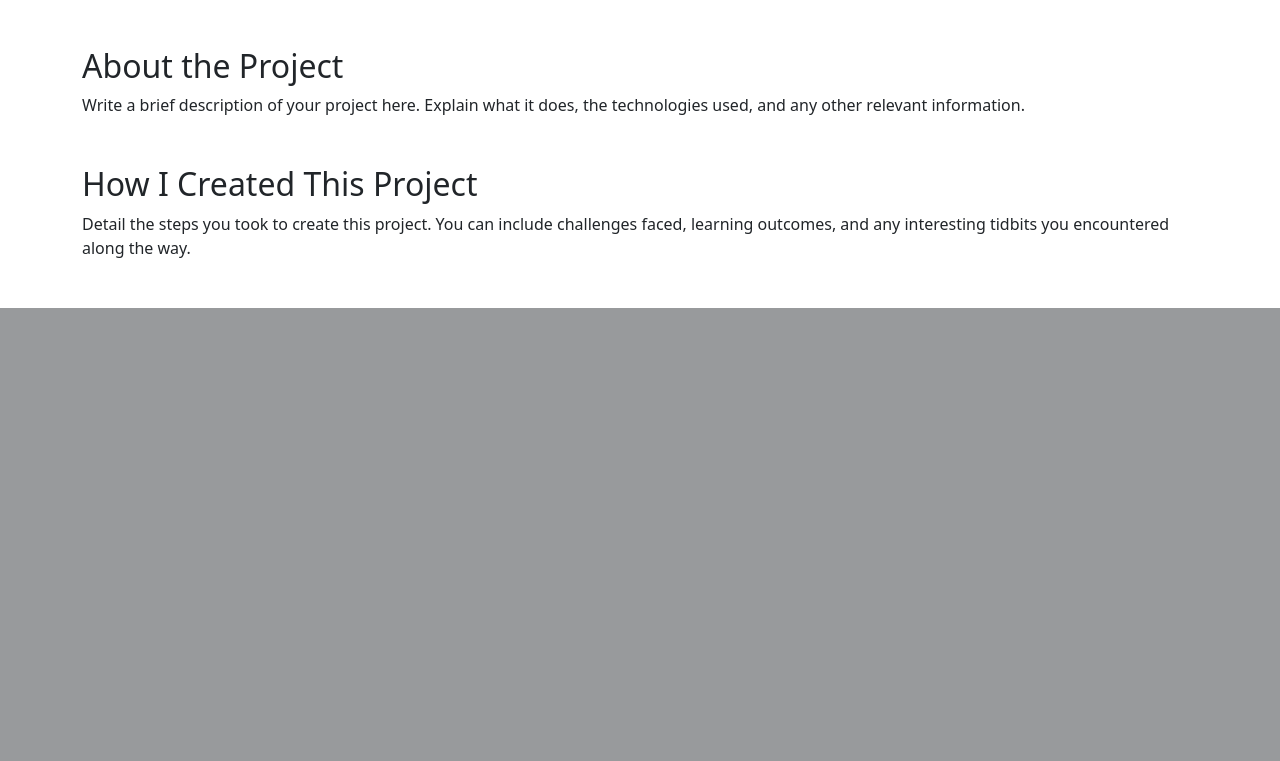
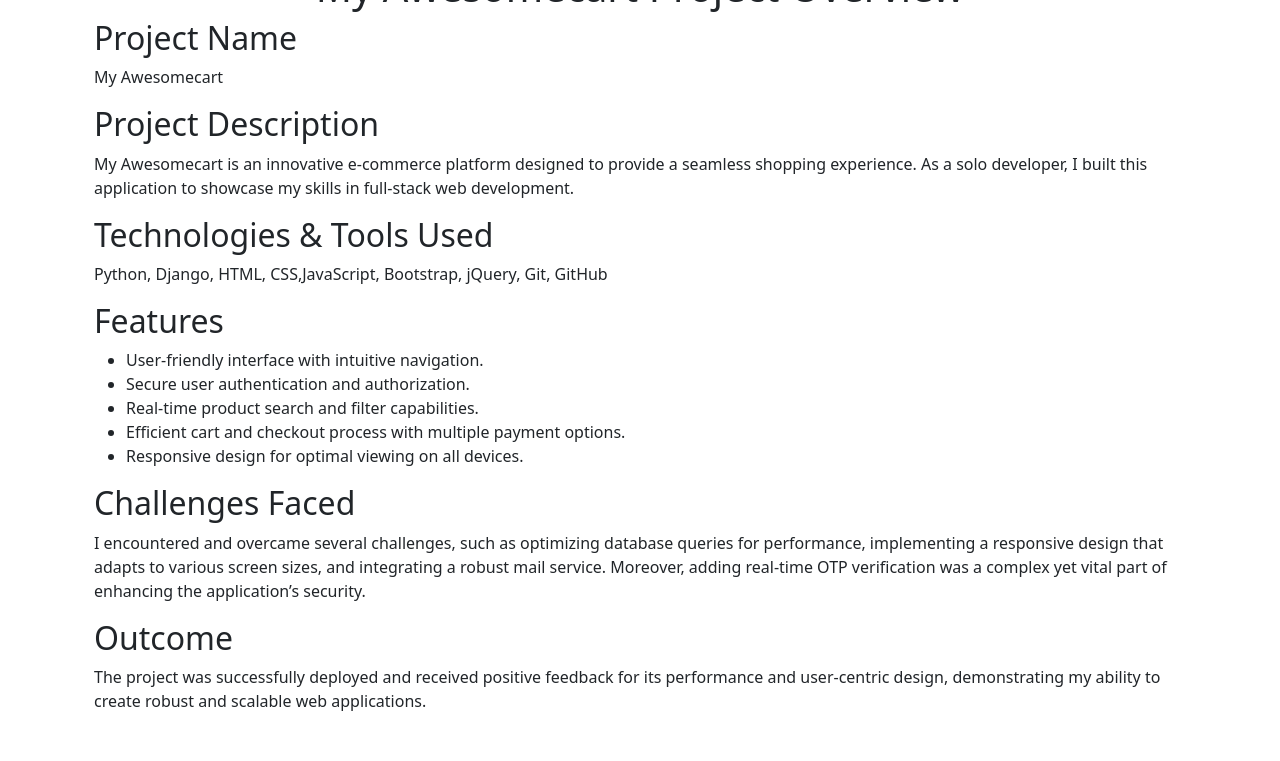
Before and after one commit to Mannu258/Portfolio-With-Flask, a Flask app: page /project-showcase/MAC in a window 1280 px wide. Shown: the part 749-1510 px from the top of the page. Before the commit the page ends 1057 px from the top, so only its background shows below. Run offline with Flask 3, Linux system fonts and the light colour scheme.

Commit message:
added My awesome cart project pages

```diff
--- a/templates/Projects/MAC.html
+++ b/templates/Projects/MAC.html
@@ -14,33 +14,35 @@
 <body>
   <main>
     <div class="container my-5">
-            <h1 class="text-center mb-4">My Awesomecart</h1>
+      <h1 class="text-center mb-4">My Project</h1>
 
       <!-- Project Images -->
       <div id="projectImages" class="carousel slide" data-bs-ride="carousel">
         <div class="carousel-inner">
           <div class="carousel-item active">
-                  <img src="https://picsum.photos/1920/1080" class="d-block w-100" alt="Project Image 1">
+            <img class="d-block w-100" src="{{ url_for('static', filename='projects/MAC/1.png') }}">
           </div>
           <div class="carousel-item">
-                  <img src="https://picsum.photos/1921/1081" class="d-block w-100" alt="Project Image 2">
+            <img class="d-block w-100" src="{{ url_for('static', filename='projects/MAC/2.png') }}">
           </div>
           <div class="carousel-item">
-                    <img src="https://picsum.photos/1922/1082" class="d-block w-100" alt="Project Image 2">
+            <img class="d-block w-100" src="{{ url_for('static', filename='projects/MAC/3.png') }}">
           </div>
           <div class="carousel-item">
-                    <img src="https://picsum.photos/1923/1083" class="d-block w-100" alt="Project Image 2">
+            <img class="d-block w-100" src="{{ url_for('static', filename='projects/MAC/4.png') }}">
           </div>
           <div class="carousel-item">
-                    <img src="https://picsum.photos/1924/1084" class="d-block w-100" alt="Project Image 2">
+            <img class="d-block w-100" src="{{ url_for('static', filename='projects/MAC/5.png') }}">
           </div>
           <div class="carousel-item">
-                    <img src="https://picsum.photos/1925/1085" class="d-block w-100" alt="Project Image 2">
+            <img class="d-block w-100" src="{{ url_for('static', filename='projects/MAC/6.png') }}">
           </div>
           <div class="carousel-item">
-                    <img src="https://picsum.photos/1926/1086" class="d-block w-100" alt="Project Image 2">
+            <img class="d-block w-100" src="{{ url_for('static', filename='projects/MAC/7.png') }}">
           </div>
-                <!-- Add more images if needed -->
+          <div class="carousel-item">
+            <img class="d-block w-100" src="{{ url_for('static', filename='projects/MAC/8.png') }}">
+          </div>
         </div>
         <button class="carousel-control-prev" type="button" data-bs-target="#projectImages" data-bs-slide="prev">
           <span class="carousel-control-prev-icon" aria-hidden="true"></span>
@@ -53,18 +55,44 @@
       </div>
 
       <!-- About the Project -->
-            <div class="my-5">
-              <h2>About the Project</h2>
-              <p>Write a brief description of your project here. Explain what it does, the technologies used, and any other relevant information.</p>
-            </div>
+      <section class="container mt-5">
+        <header>
+          <h1 class="text-center">My Awesomecart Project Overview</h1>
+        </header>
 
-            <!-- How I Created This Project -->
-            <div class="my-5">
-              <h2>How I Created This Project</h2>
-              <p>Detail the steps you took to create this project. You can include challenges faced, learning outcomes, and any interesting tidbits you encountered along the way.</p>
-            </div>
-          </div>
+        <article>
+          <h2>Project Name</h2>
+          <p>My Awesomecart</p>
 
+          <h2>Project Description</h2>
+          <p>My Awesomecart is an innovative e-commerce platform designed to provide a seamless shopping experience. As
+            a solo developer, I built this application to showcase my skills in full-stack web development.</p>
+
+          <h2>Technologies & Tools Used</h2>
+          <p>
+            Python, Django, HTML, CSS,JavaScript, Bootstrap, jQuery, Git, GitHub
+          </p>
+
+          <h2>Features</h2>
+          <ul>
+            <li>User-friendly interface with intuitive navigation.</li>
+            <li>Secure user authentication and authorization.</li>
+            <li>Real-time product search and filter capabilities.</li>
+            <li>Efficient cart and checkout process with multiple payment options.</li>
+            <li>Responsive design for optimal viewing on all devices.</li>
+          </ul>
+
+          <h2>Challenges Faced</h2>
+          <p>I encountered and overcame several challenges, such as optimizing database queries for performance,
+            implementing a responsive design that adapts to various screen sizes, and integrating a robust mail service.
+            Moreover, adding real-time OTP verification was a complex yet vital part of enhancing the application’s
+            security.</p>
+
+          <h2>Outcome</h2>
+          <p>The project was successfully deployed and received positive feedback for its performance and user-centric
+            design, demonstrating my ability to create robust and scalable web applications.</p>
+        </article>
+      </section>
   </main>
   <script src="https://cdn.jsdelivr.net/npm/@popperjs/core@2.11.8/dist/umd/popper.min.js"
     integrity="sha384-I7E8VVD/ismYTF4hNIPjVp/Zjvgyol6VFvRkX/vR+Vc4jQkC+hVqc2pM8ODewa9r"
--- a/templates/Projects/OG.html
+++ b/templates/Projects/OG.html
@@ -2,7 +2,7 @@
 <html lang="en">
 
 <head>
-  <title>My Awesomecart</title>
+  <title>OG Movers</title>
   <link rel="shortcut icon" type="image/icon" href="{{ url_for('static', filename='assets/logo/favicon.png') }}" />
 
   <meta charset="utf-8" />
@@ -60,8 +60,6 @@
           </div>
         </section>
       </div>
-
-      <!-- How I Created This Project -->
       <section class="container mt-5">
         <header>
           <h1 class="text-center">OG Movers Project Overview</h1>
```
Also changed, not shown: static/projects/MAC/1.png (added), static/projects/MAC/2.png (added), static/projects/MAC/3.png (added), static/projects/MAC/4.png (added), static/projects/MAC/5.png (added), static/projects/MAC/6.png (added), static/projects/MAC/7.png (added), static/projects/MAC/8.png (added). Lines whose indentation alone changed are shown as unchanged.
